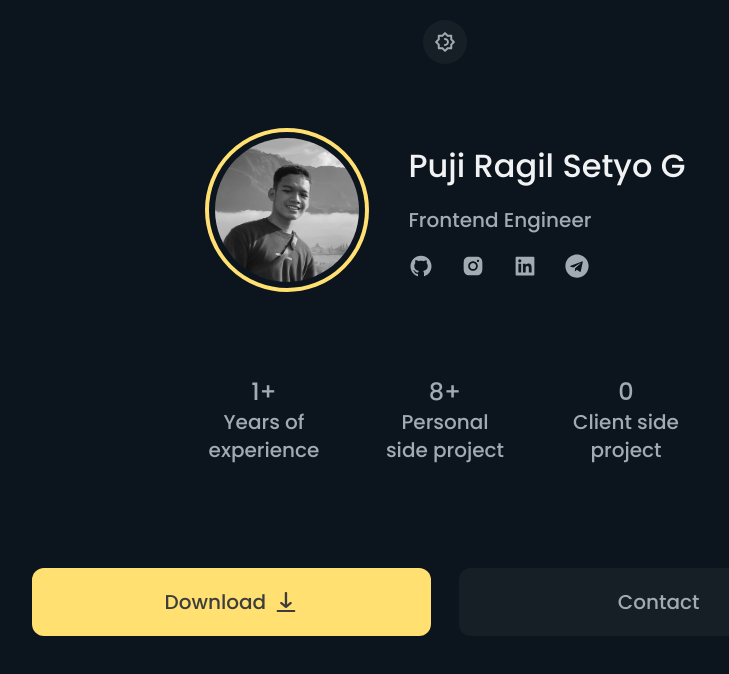
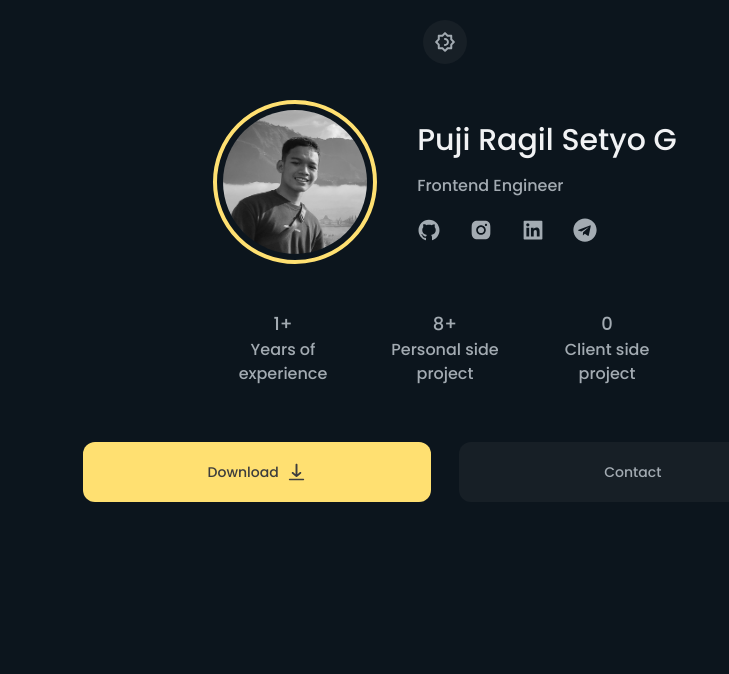
Before and after one commit to pujiragil/Maporto, a Next.js app: page / in a window 1280 px wide. Shown: the top 674 px of the page, without its empty margins (195-924 px from the left). Built offline with nearby package versions, Linux system fonts and the light colour scheme.

Commit message:
change size

```diff
--- a/components/Button/index.tsx
+++ b/components/Button/index.tsx
@@ -1,11 +1,11 @@
 export default function MainButton() {
   return (
-    <div className="w-full md:w-8/12 flex items-center justify-center gap-3.5 md:gap-7 py-5 text-xs md:text-xl">
-      <button className="w-full max-w-[200px] md:max-w-none flex gap-2 items-center justify-center bg-orange-light dark:bg-orange-dark text-primary-three dark:text-secondary-three rounded-xl p-3.5 md:p-5">
+    <div className="w-full md:w-7/12 flex items-center justify-center gap-3.5 md:gap-7 py-2 md:py-2.5 text-xs md:text-sm">
+      <button className="primary-button">
         Download
-        <img className="w-4 h-4 md:w-6 md:h-6 object-cover" src="/download.svg" alt="download-icon" />
+        <img className="w-4 h-4 md:w-5 md:h-5 object-cover" src="/download.svg" alt="download-icon" />
       </button>
-      <button className="w-full max-w-[200px] md:max-w-none bg-switch-light dark:bg-switch-dark text-primary-three dark:text-secondary-two rounded-xl p-3.5 md:p-5">
+      <button className="secondary-button">
         Contact
       </button>
     </div>
--- a/components/Profile/index.tsx
+++ b/components/Profile/index.tsx
@@ -7,9 +7,9 @@ import MainButton from "../Button";
 
 export default function Profile() {
   return (
-    <div className="flex flex-col gap-8 md:gap-12 xl:gap-16 items-center justify-center">
+    <div className="flex flex-col gap-8 md:gap-9 items-center justify-center">
       <Switch />
-      <div className="flex flex-col md:flex-row gap-10 items-center justify-center">
+      <div className="flex flex-col md:flex-row md:w-7/12 gap-10 items-center justify-center">
         <Avatar />
         <Information />
       </div>
@@ -23,10 +23,10 @@ const Information = () => {
   return (
     <div className="flex flex-col gap-5">
       <div className="text-center md:text-left">
-        <h1 className="text-primary-one dark:text-secondary-one text-head mb-4">
+        <h1 className="text-primary-one dark:text-secondary-one text-2xl lg:text-3xl mb-4">
           Puji Ragil Setyo G
         </h1>
-        <p className="text-primary-two dark:text-secondary-two text-sm md:text-xl">
+        <p className="text-primary-two dark:text-secondary-two text-sm md:text-base">
           Frontend Engineer
         </p>
       </div>
@@ -56,18 +56,18 @@ const Social = () => {
 
 const Experience = () => {
   return (
-    <div className="p-5 flex justify-center gap-3 md:gap-14 text-primary-two dark:text-secondary-two">
-      <div className="flex flex-1 flex-col text-center max-w-[105px] md:max-w-[125px]">
-        <p className="md:text-2xl">1+</p>
-        <p className="text-sm md:text-xl">Years of experience</p>
+    <div className="py-2 md:py-2.5 flex justify-center gap-3 w-full md:gap-8 text-primary-two dark:text-secondary-two">
+      <div className="flex flex-1 flex-col text-center max-w-[105px] md:max-w-[125px] lg:max-w-[130px]">
+        <p className="md:text-lg">1+</p>
+        <p className="experiences">Years of experience</p>
       </div>
-      <div className="flex flex-1 flex-col text-center max-w-[105px] md:max-w-[125px]">
-        <p className="md:text-2xl">8+</p>
-        <p className="text-sm md:text-xl">Personal side project</p>
+      <div className="flex flex-1 flex-col text-center max-w-[105px] md:max-w-[125px] lg:max-w-[130px]">
+        <p className="md:text-lg">8+</p>
+        <p className="experiences">Personal side project</p>
       </div>
-      <div className="flex flex-1 flex-col text-center max-w-[105px] md:max-w-[125px]">
-        <p className="md:text-2xl">0</p>
-        <p className="text-sm md:text-xl">Client side project</p>
+      <div className="flex flex-1 flex-col text-center max-w-[105px] md:max-w-[125px] lg:max-w-[130px]">
+        <p className="md:text-lg">0</p>
+        <p className="experiences">Client side project</p>
       </div>
     </div>
   )
--- a/styles/globals.css
+++ b/styles/globals.css
@@ -14,6 +14,18 @@
   @apply text-primary-two dark:text-secondary-two hover:text-primary-one hover:dark:text-secondary-one cursor-pointer transition-all duration-300 ease-in-out
 }
 
+.experiences {
+  @apply text-sm md:text-base
+}
+
+.primary-button {
+  @apply w-full max-w-[200px] md:max-w-none flex gap-2 items-center justify-center bg-orange-light dark:bg-orange-dark text-primary-three dark:text-secondary-three rounded-xl p-3.5 md:p-5
+}
+
+.secondary-button {
+  @apply w-full max-w-[200px] md:max-w-none bg-switch-light dark:bg-switch-dark text-primary-three dark:text-secondary-two rounded-xl p-3.5 md:p-5
+}
+
 [data-theme='dark'] [data-hide-on-theme='dark'],
 [data-theme='light'] [data-hide-on-theme='light'] {
   display: none;
```
